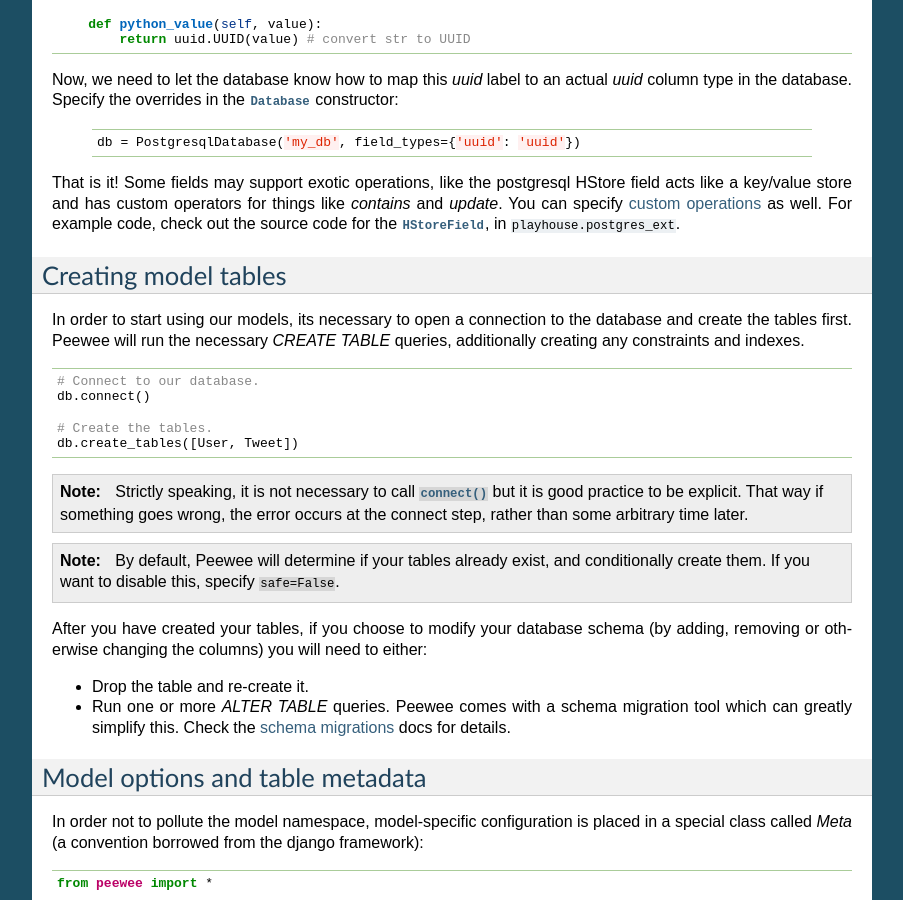
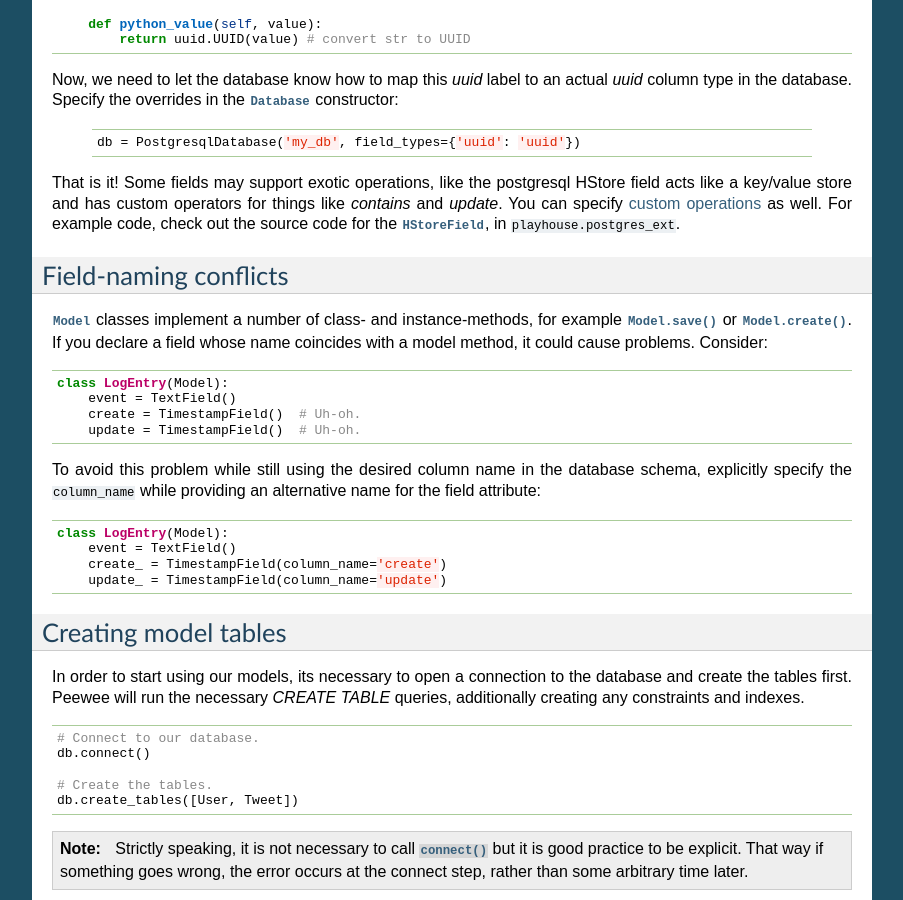
Before and after one commit to coleifer/peewee, a Sphinx documentation site: the page built from docs/peewee/models.rst, in a window 1280 px wide and 900 px high, scrolled down 8495 px. Shown: the whole window, without its empty margins (198-1101 px from the left). Built offline with Sphinx 7.4.7, drawn with Linux system fonts in a browser that asks for light colours; pages that are not in the unit, such as notebooks, are missing from menus; some of the changed text lies outside the part shown.

Commit message:
Add note about field-name conflicts. Fixes #1577.

```diff
--- a/docs/peewee/models.rst
+++ b/docs/peewee/models.rst
@@ -570,6 +570,33 @@ like *contains* and *update*. You can specify :ref:`custom operations
 <custom-operators>` as well. For example code, check out the source code for
 the :py:class:`HStoreField`, in ``playhouse.postgres_ext``.
 
+Field-naming conflicts
+----------------------
+
+:py:class:`Model` classes implement a number of class- and instance-methods,
+for example :py:meth:`Model.save` or :py:meth:`Model.create`. If you declare a
+field whose name coincides with a model method, it could cause problems.
+Consider:
+
+.. code-block:: python
+
+    class LogEntry(Model):
+        event = TextField()
+        create = TimestampField()  # Uh-oh.
+        update = TimestampField()  # Uh-oh.
+
+To avoid this problem while still using the desired column name in the database
+schema, explicitly specify the ``column_name`` while providing an alternative
+name for the field attribute:
+
+.. code-block:: python
+
+    class LogEntry(Model):
+        event = TextField()
+        create_ = TimestampField(column_name='create')
+        update_ = TimestampField(column_name='update')
+
+
 Creating model tables
 ---------------------
 
```
